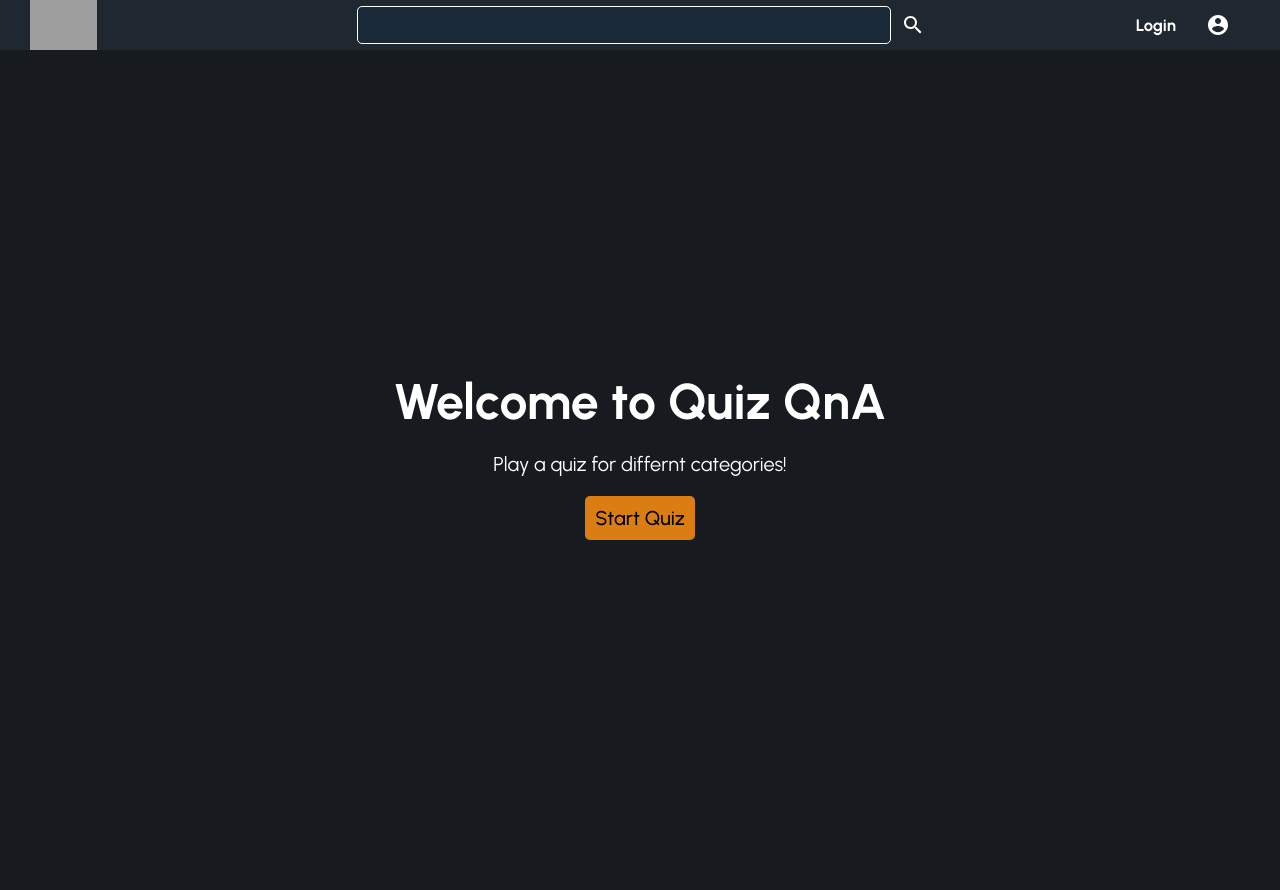
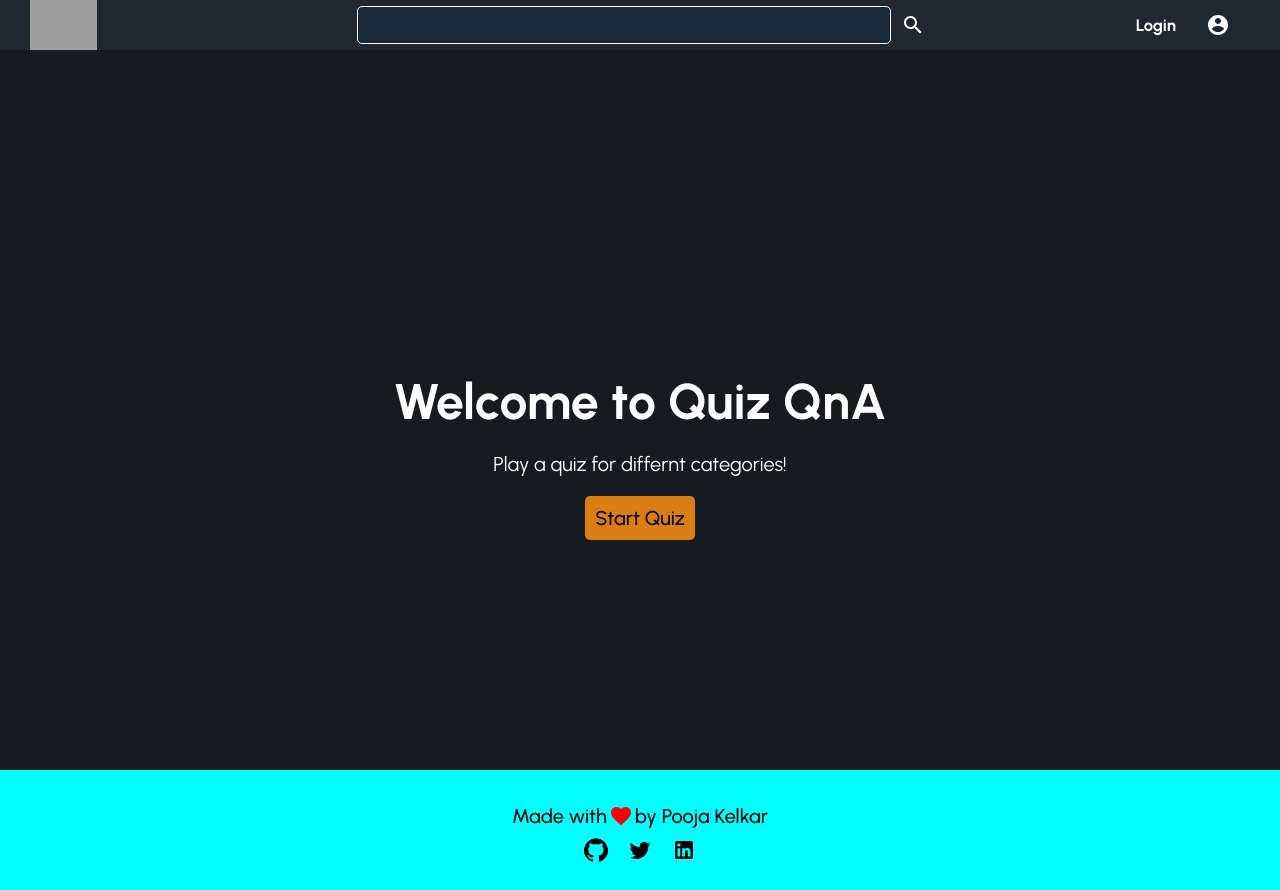
Before and after one commit to poojakelkar/ng-quiz-app, a React (Create React App) app in the folder my-app/: page / in a window 1280 px wide. Before the commit the page ends 850 px from the top, so only its background shows below. Built offline with nearby package versions, Linux system fonts and the light colour scheme; grey boxes are pictures that could not be loaded.

Commit message:
added footer

```diff
--- a/my-app/src/Footer/Footer.jsx
+++ b/my-app/src/Footer/Footer.jsx
@@ -5,14 +5,24 @@ import "./styles.css";
 const Footer = () => {
     return (
         <div className='footer'>
-            <p>
-                Made with <Favorite /> by Pooja Kelkar
-            </p>
-            <span>
-                <GitHub />
-                <Twitter />
-                <LinkedIn />
-            </span>
+            <div className='text'>
+                <p>
+                    Made with{" "}
+                    <Favorite style={{ color: "red", padding: "0px 2px" }} /> by
+                    Pooja Kelkar
+                </p>
+                <div className='links'>
+                    <a href='https://github.com/poojakelkar'>
+                        <GitHub />
+                    </a>
+                    <a href='https://twitter.com/pooja__kelkar'>
+                        <Twitter />
+                    </a>
+                    <a href='https://www.linkedin.com/in/poojakelkar/'>
+                        <LinkedIn />
+                    </a>
+                </div>
+            </div>
         </div>
     );
 };
--- a/my-app/src/Footer/styles.css
+++ b/my-app/src/Footer/styles.css
@@ -0,0 +1,30 @@
+.footer {
+    width: 100%;
+    height: 15vh;
+    overflow: hidden;
+    background-color: aqua;
+    display: flex;
+    align-items: center;
+    justify-content: center;
+}
+.text {
+    flex-direction: column;
+    font-size: 20px;
+    font-weight: 500;
+    padding-top: 10px;
+}
+p {
+    display: flex;
+    align-items: center;
+    justify-content: center;
+}
+.links {
+    display: flex;
+    align-items: center;
+    justify-content: center;
+}
+a {
+    padding: 0px 10px;
+    color: black;
+    padding-top: 10px;
+}
--- a/my-app/src/FrontPage/styles.css
+++ b/my-app/src/FrontPage/styles.css
@@ -1,5 +1,5 @@
 .wrapper {
-    height: 100vh;
+    height: 90vh;
     width: 100%;
     display: flex;
     position: relative;
--- a/my-app/src/home/index.jsx
+++ b/my-app/src/home/index.jsx
@@ -1,4 +1,5 @@
 import React from "react";
+import Footer from "../Footer/Footer";
 import FrontPage from "../FrontPage/FrontPage";
 import Navbar from "../Navbar/Navbar";
 import "./styles.css";
@@ -8,6 +9,7 @@ const Home = () => {
         <div>
             <Navbar />
             <FrontPage />
+            <Footer />
         </div>
     );
 };
```
